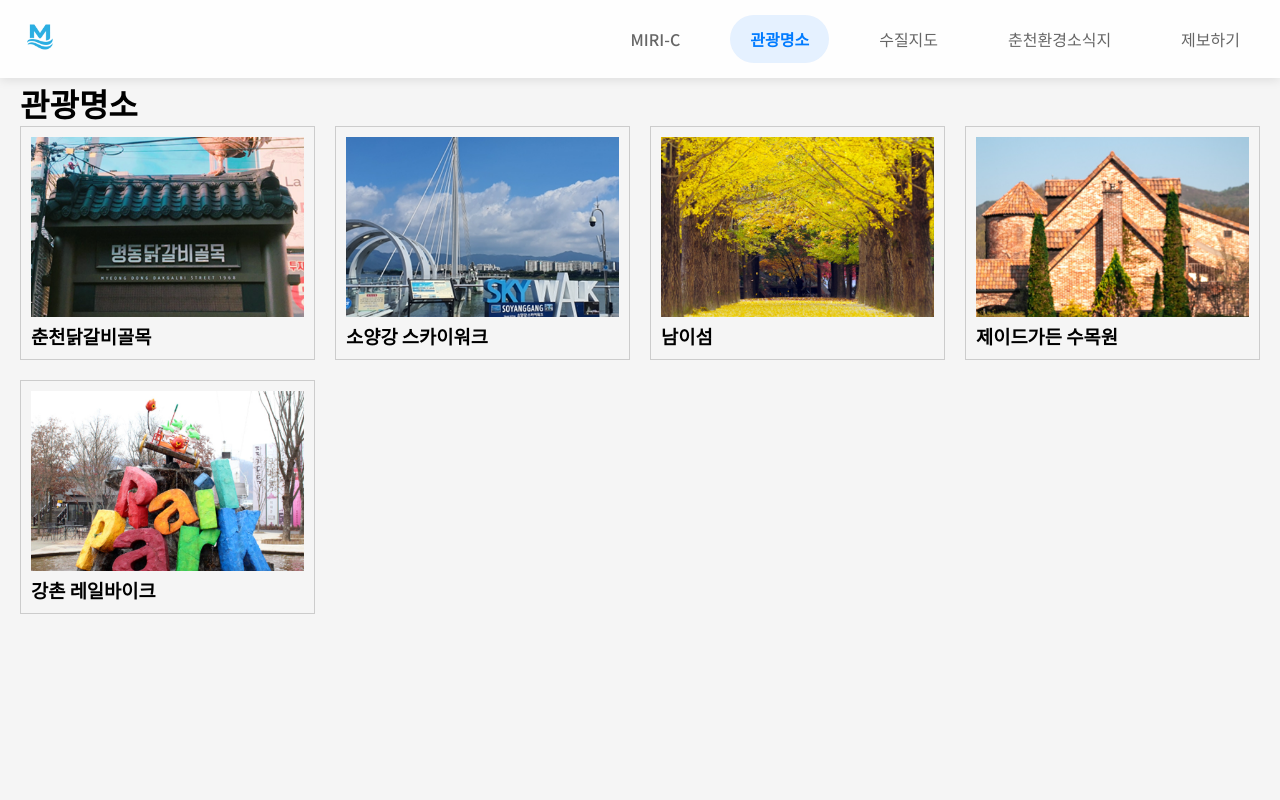
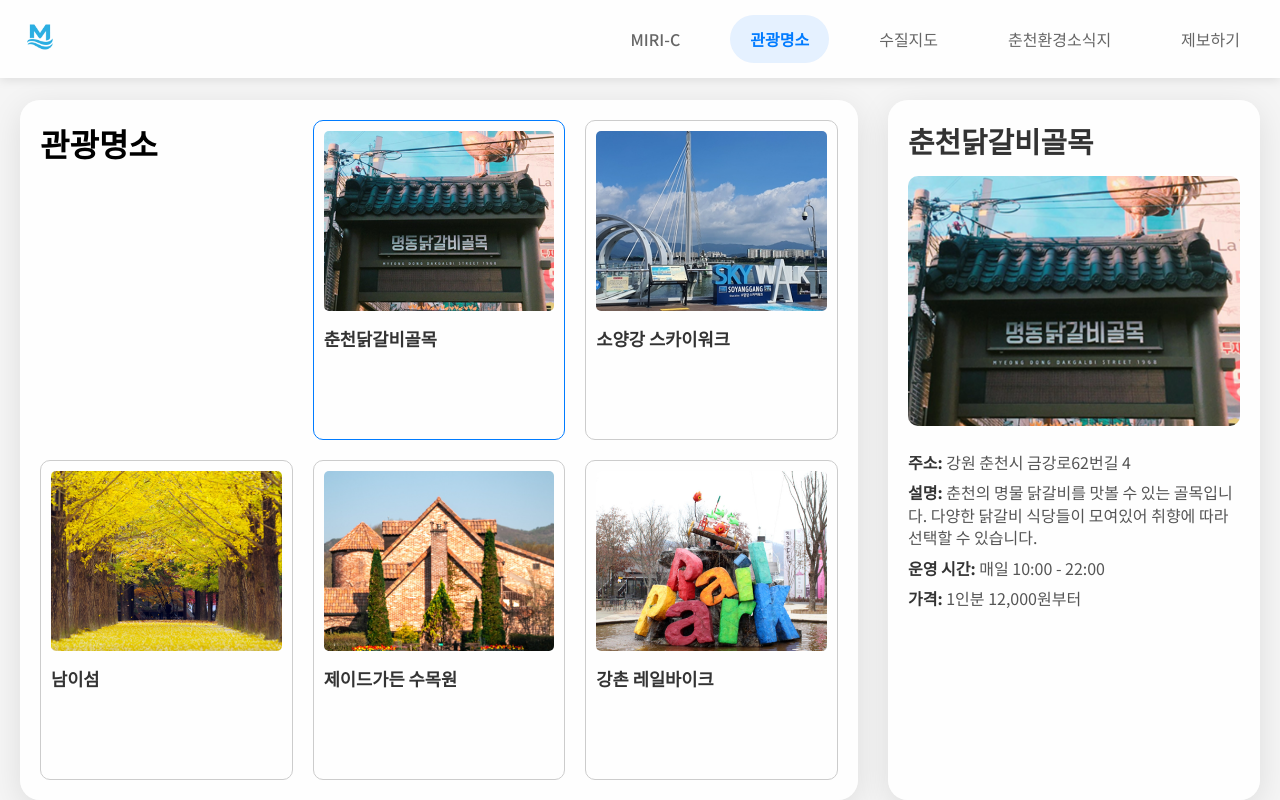
Before and after one commit to byeol01/Chuncheon, a React (Create React App) app: page /tourist-spots in a window 1280 px wide. Built offline with nearby package versions, Linux system fonts and the light colour scheme.

Commit message:
관광명소 레이아웃 수정

```diff
--- a/src/pages/ContactPage.tsx
+++ b/src/pages/ContactPage.tsx
@@ -17,7 +17,7 @@ interface ContactPost {
 const PageContainer = styled.div`
   min-height: 100vh;
   background: #F2F4F8;
-  padding: 80px 20px 20px 20px; /* 상단 패딩 추가 */
+  padding: 100px 20px 20px 20px; /* 상단 패딩 추가 */
   font-family: 'Noto Sans KR', sans-serif;
 `;
 
--- a/src/pages/MiriCPage.tsx
+++ b/src/pages/MiriCPage.tsx
@@ -2,7 +2,7 @@ import React from 'react';
 import styled from 'styled-components';
 
 const PageContainer = styled.div`
-  padding-top: 80px; /* 내비게이션 바 높이만큼 패딩 추가 */
+  padding-top: 100px; /* 내비게이션 바 높이만큼 패딩 추가 */
   min-height: 100vh;
 `;
 
--- a/src/pages/TouristSpotsPage.tsx
+++ b/src/pages/TouristSpotsPage.tsx
@@ -1,5 +1,5 @@
 import React, { useState } from 'react';
-import Modal from '../components/Modal';
+// import Modal from '../components/Modal'; // Modal 컴포넌트 제거
 import styled from 'styled-components'; // styled-components import
 
 interface TouristSpot {
@@ -61,45 +61,125 @@ const mockTouristSpots: TouristSpot[] = [
 ];
 
 const PageContainer = styled.div`
-  padding-top: 80px; /* 내비게이션 바 높이만큼 패딩 추가 */
+  padding-top: 100px; /* 내비게이션 바 높이만큼 패딩 추가 */
   min-height: 100vh;
   padding-left: 20px;
   padding-right: 20px;
+  display: flex; /* Flexbox 컨테이너로 변경 */
+  gap: 30px; /* 두 열 사이의 간격 */
+`;
+
+const LeftPanel = styled.div`
+  flex: 1; /* 남은 공간을 채우도록 */
+  max-width: 70%; /* 왼쪽 패널의 최대 너비 */
+  display: grid; /* 그리드 레이아웃 */
+  grid-template-columns: repeat(3, 1fr); /* 3개씩 보이도록 */
+  gap: 20px; /* 그리드 아이템 간의 간격 */
+  padding: 20px; /* 패널 내부 패딩 */
+  background: rgba(255, 255, 255, 0.9);
+  border-radius: 20px;
+  box-shadow: 0 8px 32px rgba(0, 0, 0, 0.1);
+`;
+
+const RightPanel = styled.div`
+  flex: 1; /* 남은 공간을 채우도록 */
+  max-width: 30%; /* 오른쪽 패널의 최대 너비 */
+  padding: 20px; /* 패널 내부 패딩 */
+  background: rgba(255, 255, 255, 0.9);
+  border-radius: 20px;
+  box-shadow: 0 8px 32px rgba(0, 0, 0, 0.1);
+`;
+
+const SpotItem = styled.div<{ $isActive: boolean }>`
+  border: 1px solid ${props => props.$isActive ? '#007bff' : '#ccc'};
+  padding: 10px;
+  cursor: pointer;
+  border-radius: 10px;
+  transition: all 0.3s ease;
+
+  &:hover {
+    border-color: #007bff;
+    box-shadow: 0 4px 8px rgba(0, 123, 255, 0.2);
+  }
+
+  img {
+    width: 100%;
+    height: 180px;
+    object-fit: cover;
+    border-radius: 5px;
+    margin-bottom: 10px;
+  }
+
+  h3 {
+    margin: 0;
+    font-size: 1.1rem;
+    color: #333;
+  }
+`;
+
+const DetailImage = styled.img`
+  width: 100%;
+  height: 250px;
+  object-fit: cover;
+  border-radius: 10px;
+  margin-bottom: 20px;
+`;
+
+const DetailTitle = styled.h2`
+  font-size: 1.8rem;
+  color: #333;
+  margin-bottom: 15px;
+`;
+
+const DetailText = styled.p`
+  font-size: 1rem;
+  color: #555;
+  margin-bottom: 8px;
+  line-height: 1.4;
+
+  strong {
+    color: #333;
+  }
 `;
 
 const TouristSpotsPage: React.FC = () => {
-  const [selectedSpot, setSelectedSpot] = useState<TouristSpot | null>(null);
+  const [activeSpotId, setActiveSpotId] = useState<number>(mockTouristSpots[0].id);
+  const selectedSpot = mockTouristSpots.find(spot => spot.id === activeSpotId);
 
-  const handleImageClick = (spot: TouristSpot) => {
-    setSelectedSpot(spot);
-  };
-
-  const closeModal = () => {
-    setSelectedSpot(null);
+  const handleSpotClick = (id: number) => {
+    setActiveSpotId(id);
   };
 
   return (
-    <PageContainer> {/* PageContainer로 감싸기 */}
-      <h1>관광명소</h1>
-      <div style={{ display: 'grid', gridTemplateColumns: 'repeat(auto-fill, minmax(250px, 1fr))', gap: '20px' }}>
+    <PageContainer>
+      <LeftPanel>
+        <h1>관광명소</h1>
         {mockTouristSpots.map((spot) => (
-          <div key={spot.id} style={{ border: '1px solid #ccc', padding: '10px', cursor: 'pointer' }} onClick={() => handleImageClick(spot)}>
-            <img src={spot.imageUrl} alt={spot.name} style={{ width: '100%', height: '180px', objectFit: 'cover' }} />
+          <SpotItem
+            key={spot.id}
+            $isActive={activeSpotId === spot.id}
+            onClick={() => handleSpotClick(spot.id)}
+          >
+            <img src={spot.imageUrl} alt={spot.name} />
             <h3>{spot.name}</h3>
+          </SpotItem>
+        ))}
+      </LeftPanel>
+
+      <RightPanel>
+        {selectedSpot ? (
+          <div>
+            <DetailTitle>{selectedSpot.name}</DetailTitle>
+            <DetailImage src={selectedSpot.imageUrl} alt={selectedSpot.name} />
+            <DetailText><strong>주소:</strong> {selectedSpot.address}</DetailText>
+            <DetailText><strong>설명:</strong> {selectedSpot.description}</DetailText>
+            <DetailText><strong>운영 시간:</strong> {selectedSpot.operatingHours}</DetailText>
+            <DetailText><strong>가격:</strong> {selectedSpot.price}</DetailText>
           </div>
-        ))}
-      </div>
-
-      {selectedSpot && (
-        <Modal onClose={closeModal}>
-          <h2>{selectedSpot.name}</h2>
-          <img src={selectedSpot.imageUrl} alt={selectedSpot.name} style={{ width: '100%', height: '250px', objectFit: 'cover', marginBottom: '10px' }} />
-          <p><strong>주소:</strong> {selectedSpot.address}</p>
-          <p><strong>설명:</strong> {selectedSpot.description}</p>
-          <p><strong>운영 시간:</strong> {selectedSpot.operatingHours}</p>
-          <p><strong>가격:</strong> {selectedSpot.price}</p>
-        </Modal>
-      )}
+        ) : (
+          <p>관광명소를 선택해주세요.</p>
+        )}
+      </RightPanel>
     </PageContainer>
   );
 };
--- a/src/pages/WaterQualityMapPage.tsx
+++ b/src/pages/WaterQualityMapPage.tsx
@@ -43,7 +43,7 @@ const mockWaterBodies: WaterBody[] = [
 ];
 
 const PageContainer = styled.div`
-  padding-top: 80px; /* 내비게이션 바 높이만큼 패딩 추가 */
+  padding-top: 100px; /* 내비게이션 바 높이만큼 패딩 추가 */
   min-height: 100vh;
   display: flex;
 `;
```
